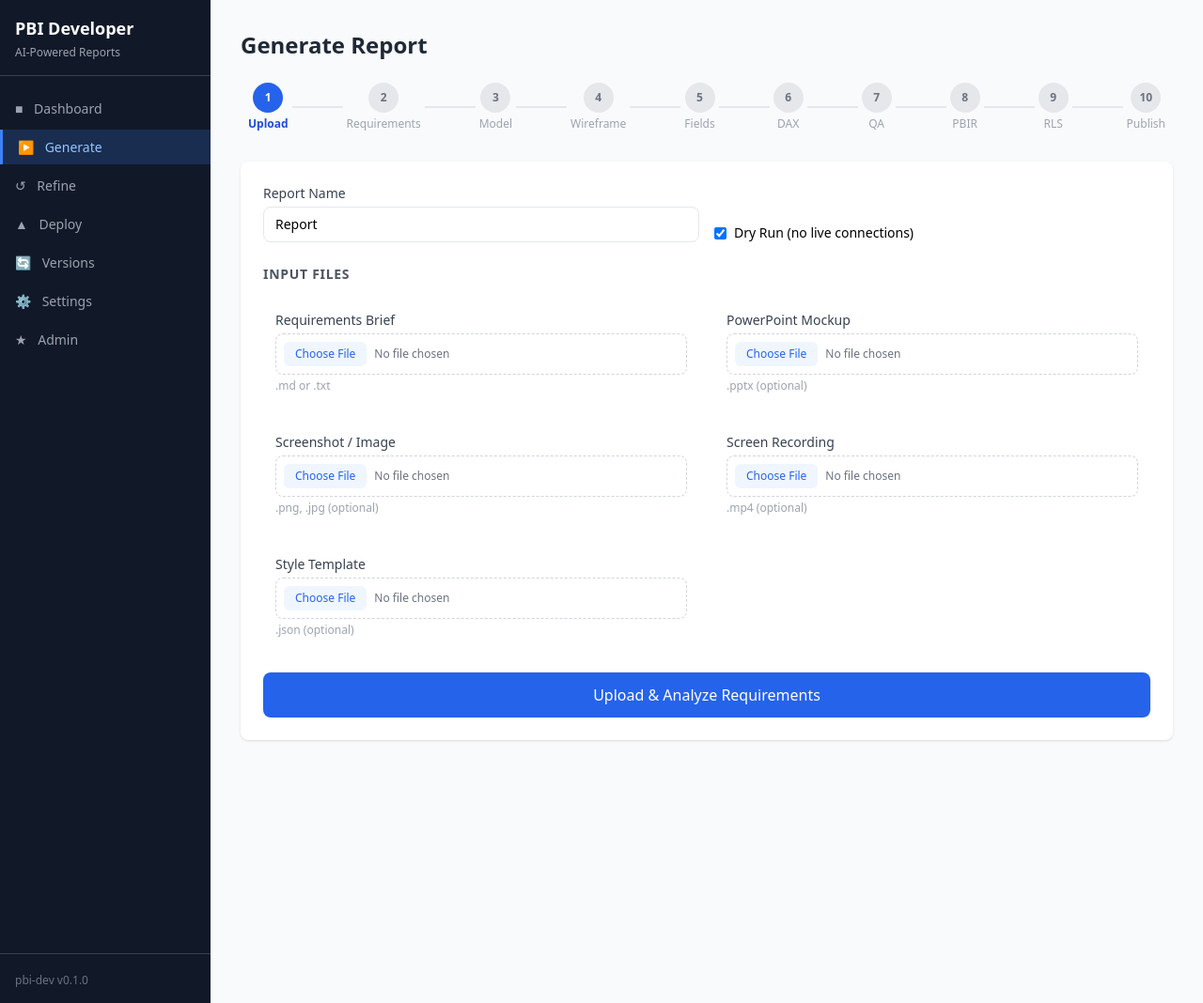
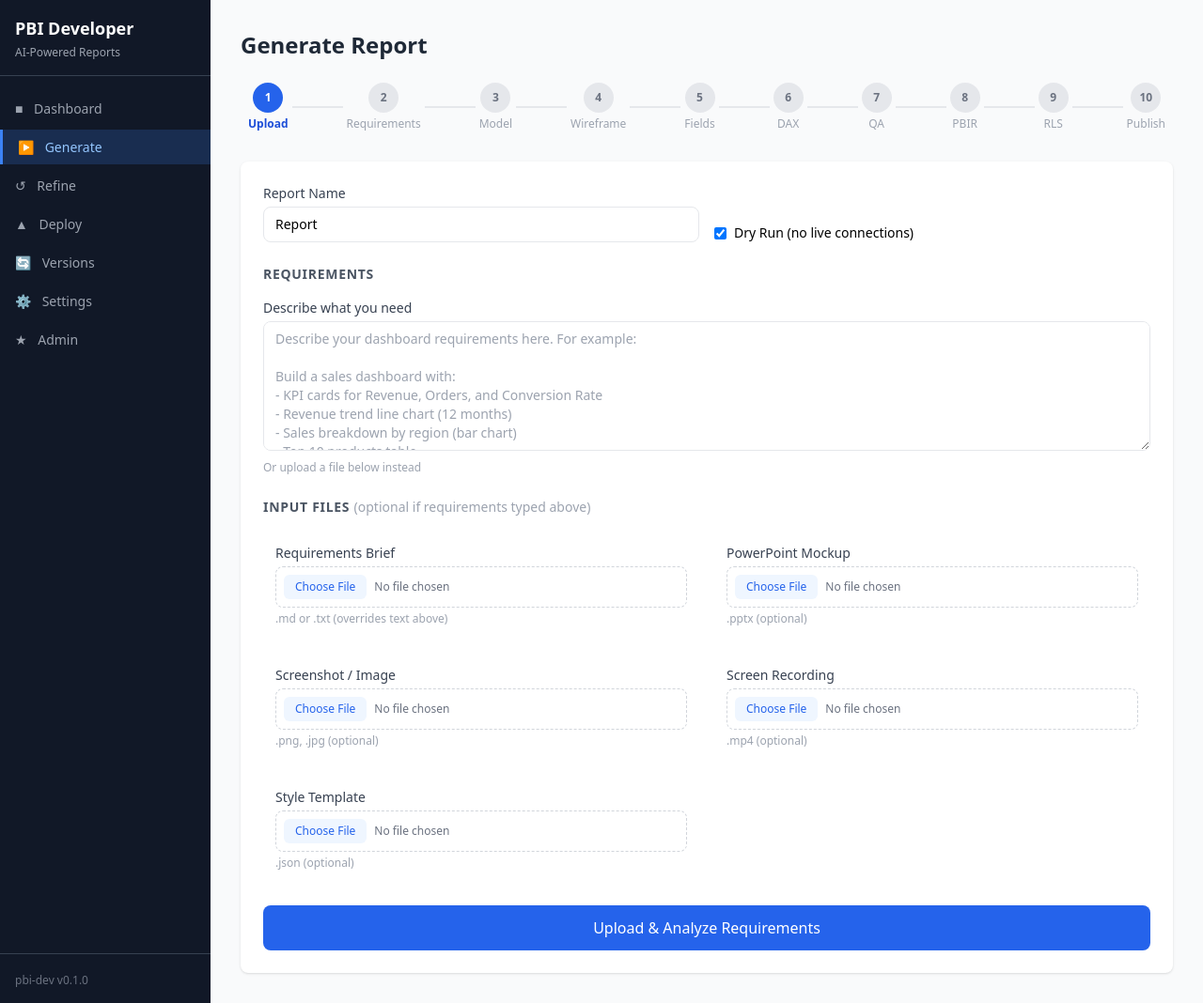
Before and after one commit to tekonen/PowerBI-Developer, a Python web app: template src/pbi_developer/web/templates/generate.html in a window 1280 px wide. Shown: the whole page at 94% size. Run offline with Jinja, Linux system fonts and the light colour scheme; the template is opened without the code that fills it, so the values that code supplies are empty; some libraries are stand-ins or nearby versions.

Commit message:
Add requirements text input to generate wizard step 1
Users can now type requirements directly in a textarea instead of
uploading a file. The typed text is converted to a Blob and sent
as a brief file upload. A file upload still overrides the text.

https://claude.ai/code/session_012DKFudWueqXjra2NFy11Hf

```diff
--- a/src/pbi_developer/web/static/wizard.js
+++ b/src/pbi_developer/web/static/wizard.js
@@ -760,6 +760,16 @@ document.getElementById('generate-form').addEventListener('submit', async (e) =>
         formData.set('dry_run', 'true');
     }
 
+    // If no brief file uploaded but text was typed, create a file from the textarea
+    const briefFileInput = document.getElementById('brief-file-input');
+    const briefTextInput = document.getElementById('brief-text-input');
+    if ((!briefFileInput || !briefFileInput.files.length) && briefTextInput && briefTextInput.value.trim()) {
+        const blob = new Blob([briefTextInput.value.trim()], { type: 'text/plain' });
+        formData.set('brief', blob, 'requirements.txt');
+    }
+    // Remove the brief_text field — backend doesn't expect it
+    formData.delete('brief_text');
+
     try {
         const resp = await fetch('/api/runs', { method: 'POST', body: formData });
         // Complete progress bar
--- a/src/pbi_developer/web/templates/generate.html
+++ b/src/pbi_developer/web/templates/generate.html
@@ -27,12 +27,23 @@
             </div>
 
             <div class="space-y-4">
-                <h3 class="text-sm font-semibold text-gray-600 uppercase tracking-wider">Input Files</h3>
+                <h3 class="text-sm font-semibold text-gray-600 uppercase tracking-wider">Requirements</h3>
+                <div>
+                    <label class="block text-sm font-medium text-gray-700 mb-1">Describe what you need</label>
+                    <textarea id="brief-text-input" name="brief_text" rows="6"
+                              placeholder="Describe your dashboard requirements here. For example:&#10;&#10;Build a sales dashboard with:&#10;- KPI cards for Revenue, Orders, and Conversion Rate&#10;- Revenue trend line chart (12 months)&#10;- Sales breakdown by region (bar chart)&#10;- Top 10 products table"
+                              class="w-full border rounded-lg px-3 py-2 text-sm focus:ring-2 focus:ring-blue-500 focus:border-blue-500"></textarea>
+                    <p class="text-xs text-gray-400 mt-1">Or upload a file below instead</p>
+                </div>
+            </div>
+
+            <div class="space-y-4">
+                <h3 class="text-sm font-semibold text-gray-600 uppercase tracking-wider">Input Files <span class="font-normal normal-case tracking-normal text-gray-400">(optional if requirements typed above)</span></h3>
                 <div class="form-grid">
                     <div class="upload-zone">
                         <label class="block text-sm font-medium text-gray-700 mb-1">Requirements Brief</label>
-                        <input type="file" name="brief" accept=".md,.txt" class="file-input">
-                        <p class="text-xs text-gray-400 mt-1">.md or .txt</p>
+                        <input type="file" name="brief" accept=".md,.txt" class="file-input" id="brief-file-input">
+                        <p class="text-xs text-gray-400 mt-1">.md or .txt (overrides text above)</p>
                     </div>
                     <div class="upload-zone">
                         <label class="block text-sm font-medium text-gray-700 mb-1">PowerPoint Mockup</label>
```
